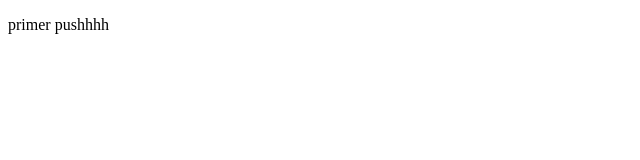
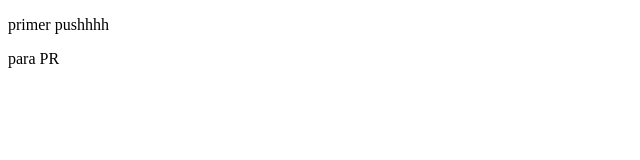
Before and after one commit to WEB-INTEGRAL-LB-CM/actividad_3_c, a plain HTML site: page firstpush.html in a window 1280 px wide. Shown: the full height of the page, 0-640 px from the left. Drawn offline with Linux system fonts and the light colour scheme.

Commit message:
pruba para pr

```diff
--- a/firstpush.html
+++ b/firstpush.html
@@ -7,5 +7,6 @@
 </head>
 <body>
   <p>primer pushhhh</p>
+  <p>para PR</p>
 </body>
 </html>
```
